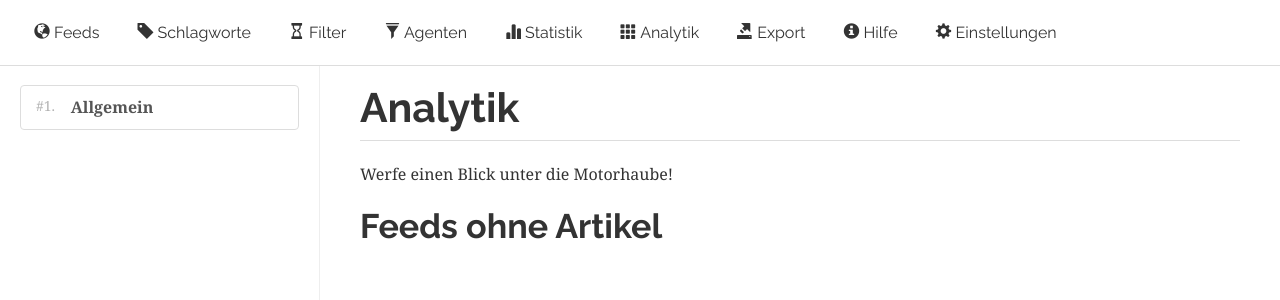
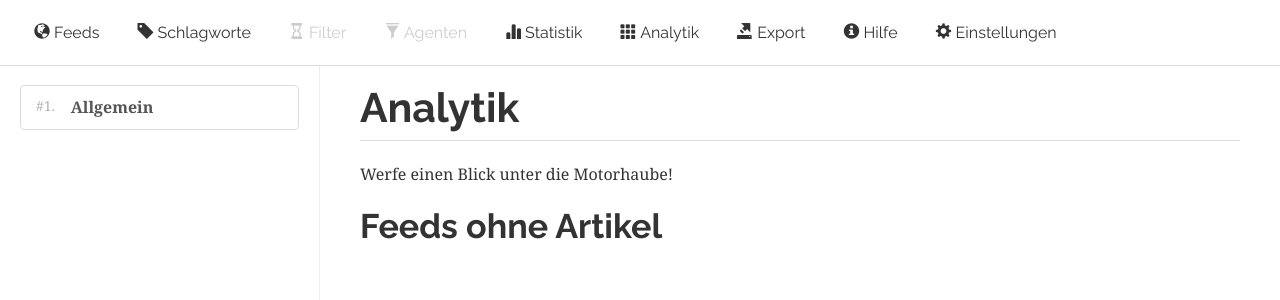
Before and after one commit to markus-beuckelmann/universs, a Python web app: template universs/templates/analytics.html in a window 1280 px wide. Shown: the top 300 px of the page. Run offline with Jinja, Linux system fonts and the light colour scheme; the template is opened without the code that fills it, so the values that code supplies are empty; some libraries are stand-ins or nearby versions.

Commit message:
Disable agents and filters in base.html (templates)

```diff
--- a/universs/templates/base.html
+++ b/universs/templates/base.html
@@ -48,8 +48,8 @@
           <ul class="nav navbar-nav navbar-center">
             <li><a href="/"><span class="glyphicon glyphicon-globe" aria-hidden="true"></span> Feeds</a></li>
             <li><a href="/tags"><span class="glyphicon glyphicon-tag" aria-hidden="true"></span> Schlagworte</a></li>
-            <li><a href="/filters"><span class="glyphicon glyphicon-hourglass" aria-hidden="true"></span> Filter</a></li>
-            <li><a href="/agents"><span class="glyphicon glyphicon-filter" aria-hidden="true"></span> Agenten</a></li>
+            <li class="disabled"><a href="/filters"><span class="glyphicon glyphicon-hourglass" aria-hidden="true"></span> Filter</a></li>
+            <li class="disabled"><a href="/agents"><span class="glyphicon glyphicon-filter" aria-hidden="true"></span> Agenten</a></li>
             <li><a href="/statistics"><span class="glyphicon glyphicon-stats" aria-hidden="true"></span> Statistik</a></li>
             <li><a href="/analytics"><span class="glyphicon glyphicon-th" aria-hidden="true"></span> Analytik</a></li>
             <li><a href="#"><span class="glyphicon glyphicon-export" aria-hidden="true"></span> Export</a></li>
```
